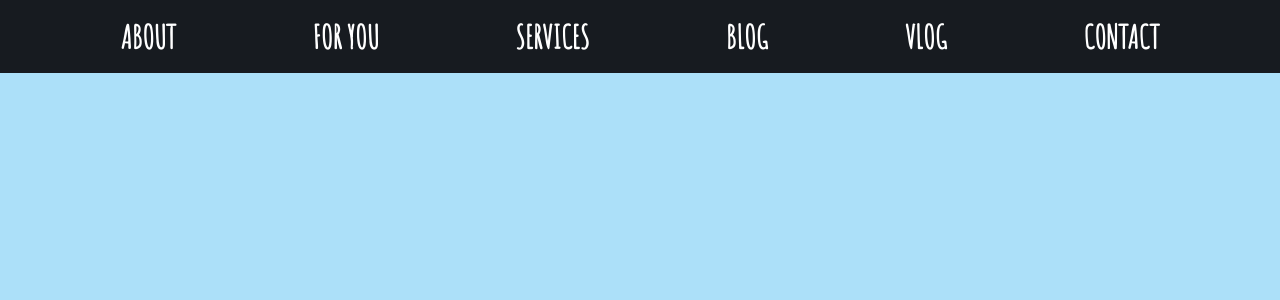
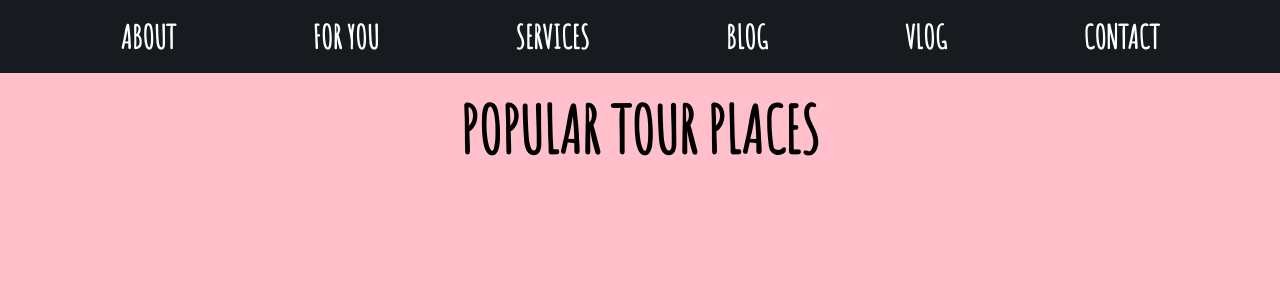
Before and after one commit to Adanurk/Tour-Places-React-Project, a React (Create React App) app in the folder solution/: page / in a window 1280 px wide. Shown: the top 300 px of the page. Built offline with nearby package versions, Linux system fonts and the light colour scheme; a web font is replaced by a local one.

Commit message:
* add header

```diff
--- a/solution/src/App.js
+++ b/solution/src/App.js
@@ -1,12 +1,12 @@
 import "./App.scss";
 import Navbar from "./components/Navbar/Navbar";
+import Header from "./components/Header/Header";
 
 const App = () => {
   return(
     <div className="App">
-
-
       <Navbar/>
+      <Header/>
     </div>
   )
 }
--- a/solution/src/components/Header/Header.js
+++ b/solution/src/components/Header/Header.js
@@ -0,0 +1,13 @@
+import "./Header.scss";
+
+const Header = () => {
+    return(
+        <div className="header">
+            <h1>POPULAR TOUR PLACES</h1>
+
+
+        </div>
+    )
+}
+
+export default Header;
--- a/solution/src/components/Header/Header.scss
+++ b/solution/src/components/Header/Header.scss
@@ -0,0 +1,7 @@
+@import "../../scss/variables";
+
+.header{
+    text-align: center;
+    font-size: 2rem;
+    margin: 1rem;
+}
--- a/solution/src/scss/_variables.scss
+++ b/solution/src/scss/_variables.scss
@@ -1,2 +1,2 @@
-$backgroundColor: #ace0f9;
+$backgroundColor: pink;
 $cardNavBgColor: #171b20;
```
